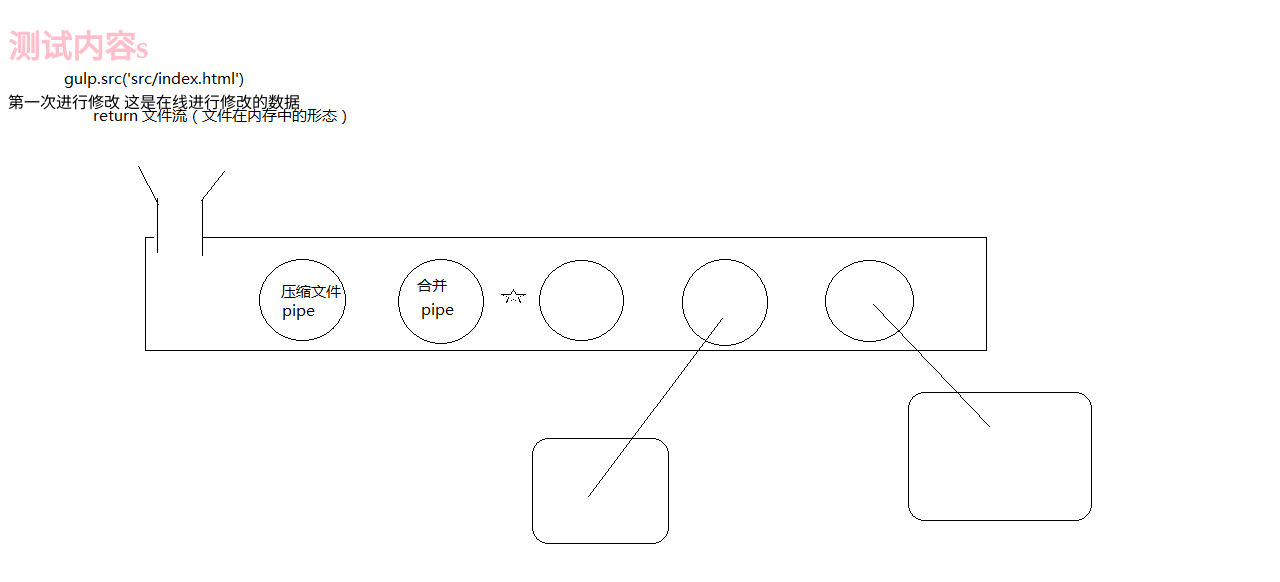
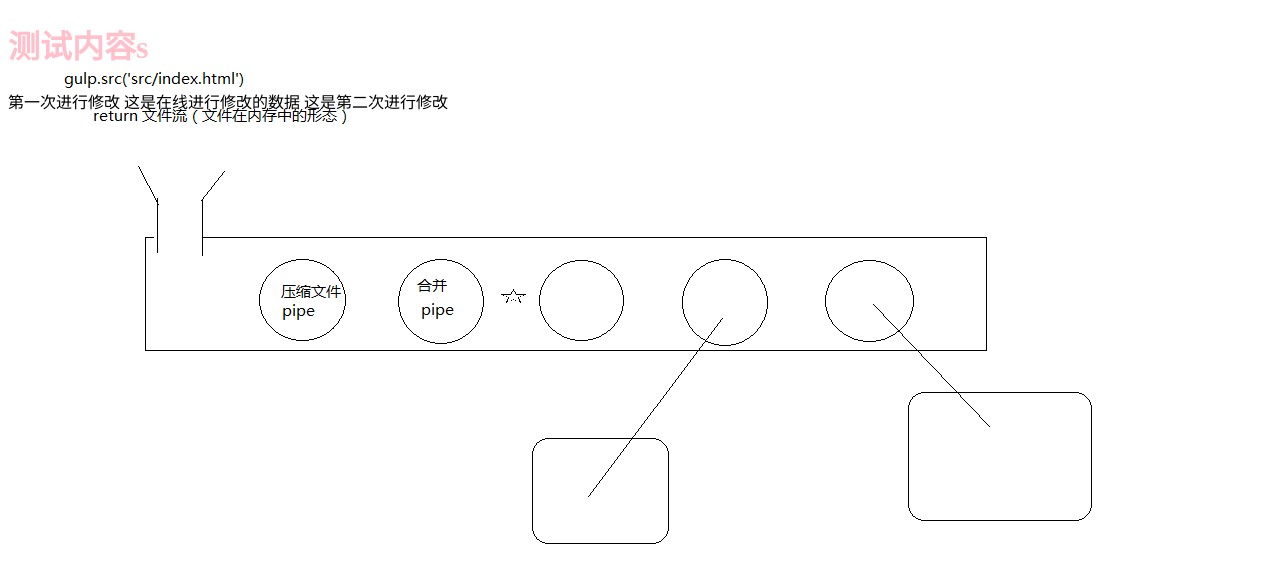
Before and after one commit to CCClouds/git-demo-two, a website: page src/index.html in a window 1280 px wide. Drawn offline with nearby package versions, Linux system fonts and the light colour scheme; files that its build step writes are made by us from their sources.

Commit message:
第二次进行修改数据

```diff
--- a/src/index.html
+++ b/src/index.html
@@ -11,6 +11,7 @@
   <h1>测试内容s</h1>
   第一次进行修改
   这是在线进行修改的数据
+  这是第二次进行修改
   <script src="scripts/all.js"></script>
 </body>
 
```
